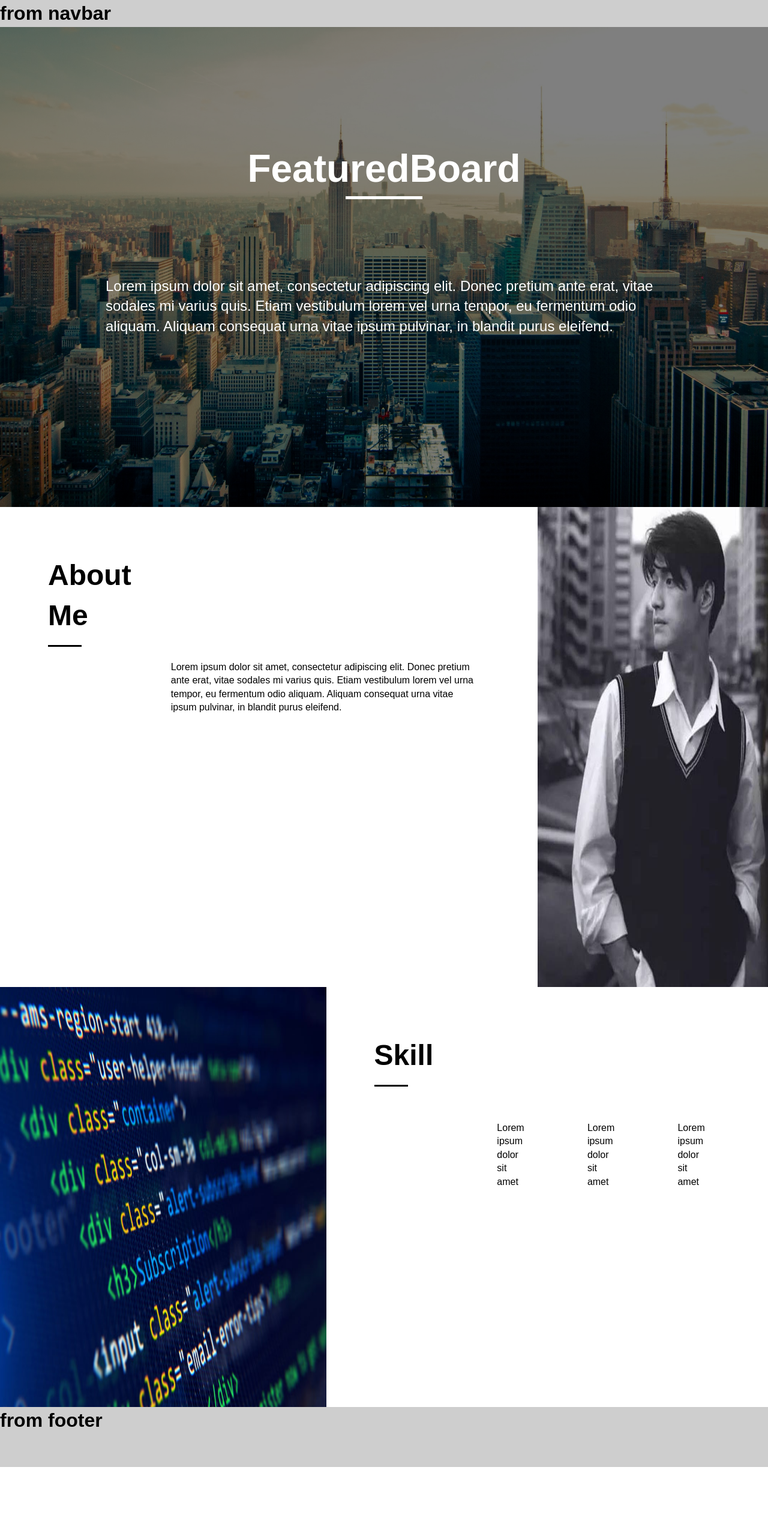
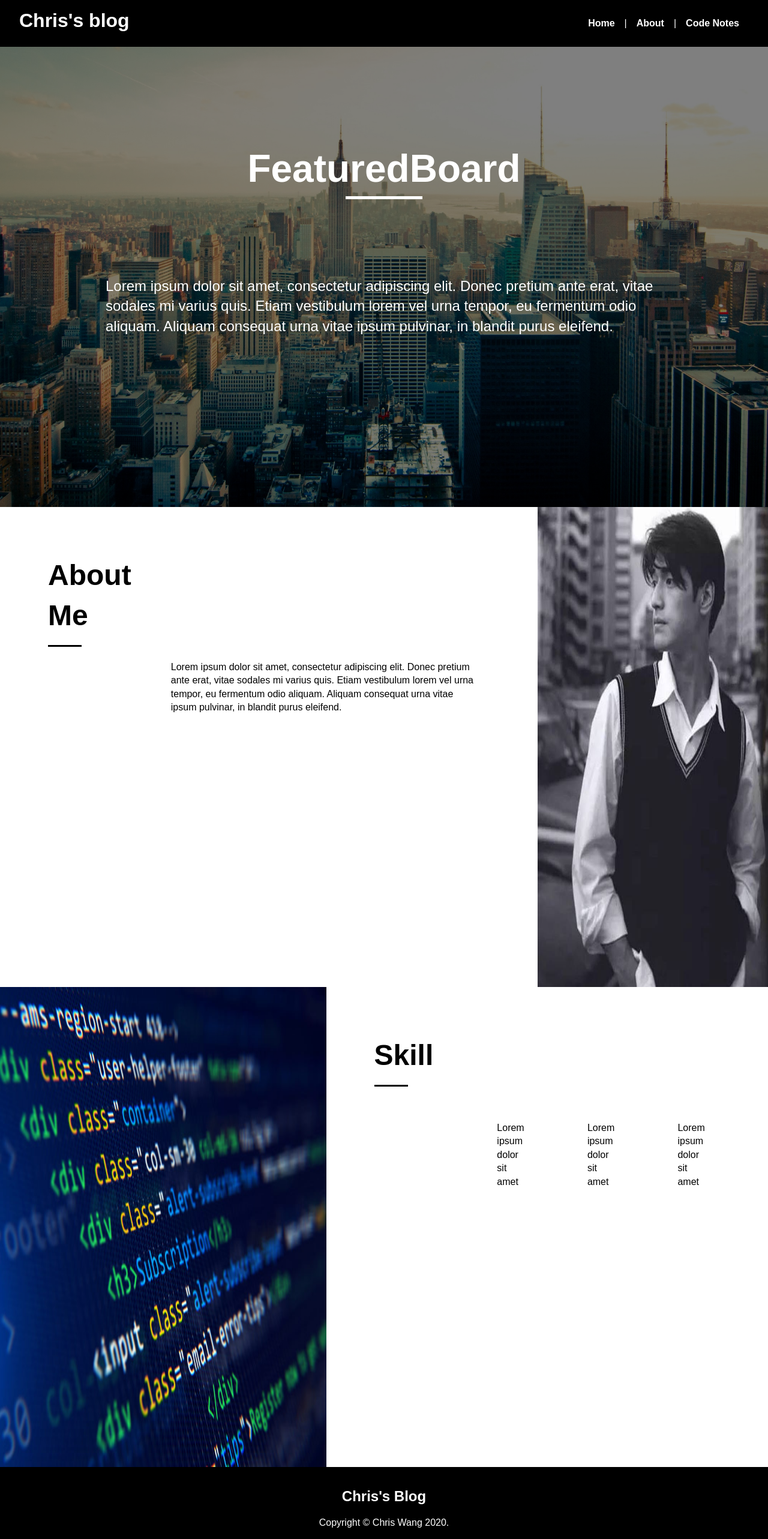
Before and after one commit to oaoxd0314/ITHelp-BLOG, a React (Create React App) app: page / in a window 1280 px wide. Shown: the whole page at 60% size. Before the commit the page ends 2445 px from the top, so only its background shows below. Built offline with nearby package versions, Linux system fonts and the light colour scheme.

Commit message:
navbar style completed

```diff
--- a/package.json
+++ b/package.json
@@ -9,6 +9,7 @@
     "@testing-library/user-event": "^7.1.2",
     "react": "^16.13.1",
     "react-dom": "^16.13.1",
+    "react-router-dom": "^5.2.0",
     "react-scripts": "3.4.3"
   },
   "scripts": {
--- a/src/App.css
+++ b/src/App.css
@@ -21,21 +21,55 @@ body {
   line-height: 1.4;
 }
 /*使用相同的 classname 就會套用上去*/
+
+/* navbar */
 .navbar {
-  background: var(--mainGrey);
+  background: var(--mainBlack);
+  color: var(--mainWhite);
   position: absolute;
   top: 0;
-  left: 0;
   width: 100%;
+  padding: 0.75rem 2rem;
 }
+.navbar section {
+  display: flex;
+  justify-content: space-between;
+}
+.path {
+  display: flex;
+  align-items: center;
+}
+.navbar h1 {
+  font-size: 2rem;
+  text-align: left;
+}
+.navbar h2 {
+  font-size: 1rem;
+  padding: 1rem;
+  align-items: right;
+}
+
+/* navbar end */
+
+/* footer */
 .footer {
-  background: var(--mainGrey);
-  position: relative;
-  margin-top: -100px;
-  left: 0;
-  height: 100px;
+  background: var(--mainBlack);
+  color: var(--mainWhite);
+  position: absolute;
+  height: 120px;
   width: 100%;
+  text-align: center;
 }
+.text {
+  margin-top: 2rem;
+}
+.footer h1 {
+  font-size: 1.5rem;
+}
+.copyright {
+  margin-top: 1rem;
+}
+/* footer end */
 /* board */
 .board,
 .featuredboard {
@@ -80,7 +114,7 @@ body {
   width: 8rem;
   height: 5px;
   margin: 0 auto;
-  background:var(--mainWhite);
+  background: var(--mainWhite);
 }
 .subtitle {
   text-align: left;
@@ -92,11 +126,11 @@ body {
   font-size: 3rem;
   width: 16vw;
 }
-.subtitle div{
+.subtitle div {
   width: 3.5rem;
   height: 3px;
   margin-left: 5rem;
-  background:var(--mainBlack);
+  background: var(--mainBlack);
 }
 
 /* title end */
@@ -109,10 +143,10 @@ body {
   margin-top: 16rem;
   margin-right: 6rem;
 }
-.article p{
+.article p {
   margin-top: 14rem;
 }
-.article section{
+.article section {
   margin-right: 6rem;
 }
 
--- a/src/components/Article.js
+++ b/src/components/Article.js
@@ -6,12 +6,12 @@ export default function Article({ article,title,className }) {
 
   const [text,setText]= useState(article)
 
-
   return (
     <div className="article">
       <Title title={title} className={className} />
       {text.map((item,index)=>{
         if(text.length>1){
+          {/* 判別是否為段落 */}
           return <section key={index}><p >{item}</p></section>
         }
           return <article key={index}>{item}</article>
--- a/src/components/Footer.js
+++ b/src/components/Footer.js
@@ -3,7 +3,14 @@ import React from "react";
 export default function footer() {
   return (
     <div className="footer">
-      <h1>from footer</h1>
+      <div className="text">
+        <h1>Chris's Blog</h1>
+        <div className="copyright">
+          {"Copyright © Chris Wang "}
+          {new Date().getFullYear()}
+          {"."}
+        </div>
+      </div>
     </div>
   );
 }
--- a/src/components/Navbar.js
+++ b/src/components/Navbar.js
@@ -1,9 +1,13 @@
 import React from "react";
-
 export default function navbar() {
   return (
     <div className="navbar">
-      <h1>from navbar</h1>
+      <section>
+        <h1>Chris's blog</h1>
+        <div className="path">
+          <h2>Home </h2>|<h2> About </h2>|<h2> Code Notes </h2>
+        </div>
+      </section>
     </div>
   );
 }
```
Also changed, not shown: 1 other file (tests, documents, lock files or other folders).
